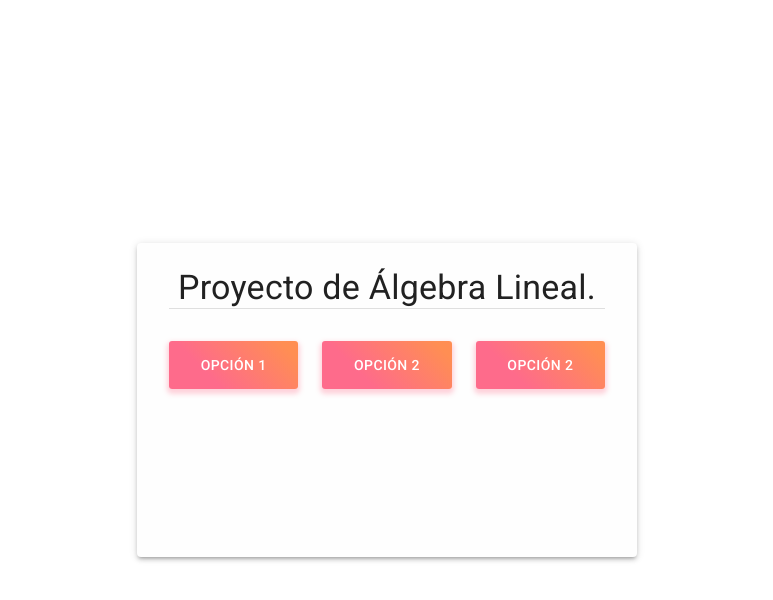
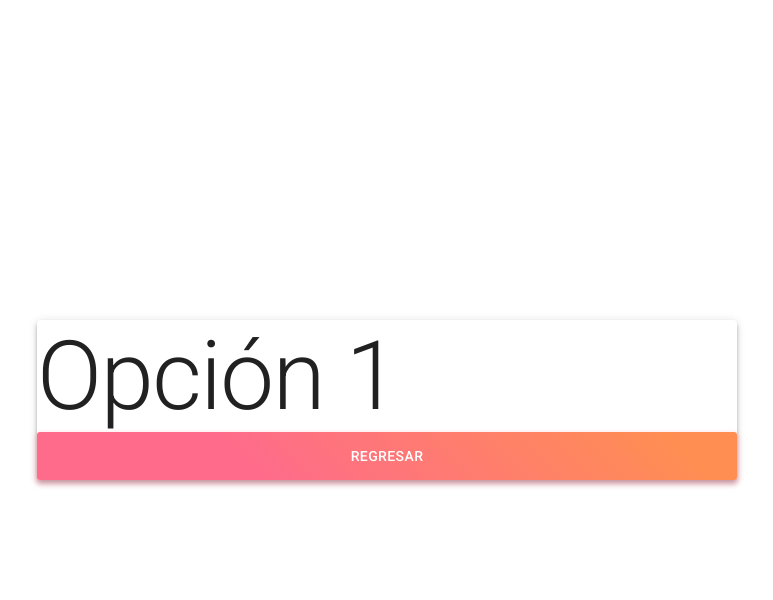
Before and after one commit to TatoBig/Proyecto-Algebra-Lineal, a Next.js app: page / in a window 1280 px wide. Both pictures are taken after a click on the button "OPCIÓN 1". Shown: the top 600 px of the page, without its empty margins (253-1026 px from the left). Built offline with nearby package versions, Linux system fonts and the light colour scheme.

Commit message:
Transiciones

```diff
--- a/components/visual/Buttons.js
+++ b/components/visual/Buttons.js
@@ -14,11 +14,11 @@ const useStyles = makeStyles(theme => ({
 }))
 
 export const OptionButton = (props) => {
-  const { text } = props
+  const { text, onClick } = props
   const classes = useStyles()
   return (
     <React.Fragment>
-      <Button className={classes.button} fullWidth>
+      <Button className={classes.button} fullWidth onClick={onClick}>
         {text}
       </Button>
     </React.Fragment>
--- a/pages/index.js
+++ b/pages/index.js
@@ -1,19 +1,48 @@
 import React, { useState } from 'react'
 import styles from '../styles/Home.module.css'
-import { Button, Paper, makeStyles, Typography, Box, Grid } from '@material-ui/core/'
+import { Button, Paper, makeStyles, Typography, Box, Grid, FormControlLabel, Switch, Slide, Zoom, Grow, Fade, Collapse } from '@material-ui/core/'
 import Card from '../components/visual/Card'
 import { OptionButton } from '../components/visual/Buttons'
+import { motion } from "framer-motion"
 
 const useStyles = makeStyles((theme) => ({
-
+  root: {
+    height: 180,
+  },
+  wrapper: {
+    width: '100%',
+  },
+  paper: {
+    width: 700
+  },
+  svg: {
+    width: 100,
+    height: 100,
+  },
+  polygon: {
+    fill: theme.palette.common.white,
+    stroke: theme.palette.divider,
+    strokeWidth: 1,
+  },
 }))
 
 export default function Home() {
-  const [selectedId, setSelectedId] = useState(null)
+  const [checked, setChecked] = useState(0)
+  const [showMenu, setShowMenu] = useState(true)
   const classes = useStyles()
+
+  const handleChange = (check) => {
+    setChecked(-1)
+    setTimeout(() => {
+      setChecked(check)
+    }, 200)
+  }
+
   return (
     <React.Fragment>
       <div className={styles.container}>
+        <Zoom in={checked === 0} mountOnEnter unmountOnExit>
+          <Paper>
             <Card
               title="Proyecto de Álgebra Lineal."
             >
@@ -21,22 +50,55 @@ export default function Home() {
                 <Grid container spacing={3} direction="column">
                   <Grid item xs={12}>
                     <OptionButton
+                      onClick={() => handleChange(1)}
                       text="Opción 1"
                     />
                   </Grid>
                   <Grid item xs={12}>
                     <OptionButton
+                      onClick={() => handleChange(2)}
                       text="Opción 2"
                     />
+                    <motion.div animate={{ scale: 0.5 }} />
                   </Grid>
                   <Grid item xs={12}>
                     <OptionButton
+                      onClick={() => handleChange(3)}
                       text="Opción 2"
                     />
                   </Grid>
                 </Grid>
               </Box>
             </Card>
+          </Paper>
+        </Zoom>
+        <Zoom in={checked === 1} mountOnEnter unmountOnExit>
+          <Paper elevation={4} className={classes.paper}>
+            <Typography variant="h1" color="initial">Opción 1</Typography>
+            <OptionButton
+              text="Regresar"
+              onClick={() => handleChange(0)}
+            />
+          </Paper>
+        </Zoom>
+        <Zoom in={checked === 2} mountOnEnter unmountOnExit>
+          <Paper elevation={4} className={classes.paper}>
+            <Typography variant="h1" color="initial">Opción 2</Typography>
+            <OptionButton
+              text="Regresar"
+              onClick={() => handleChange(0)}
+            />
+          </Paper>
+        </Zoom>
+        <Zoom in={checked === 3} mountOnEnter unmountOnExit>
+          <Paper elevation={4} className={classes.paper}>
+            <Typography variant="h1" color="initial">Opción 3</Typography>
+            <OptionButton
+              text="Regresar"
+              onClick={() => handleChange(0)}
+            />
+          </Paper>
+        </Zoom>
       </div>
     </React.Fragment>
   )
```
Lines whose indentation alone changed are shown as unchanged.
